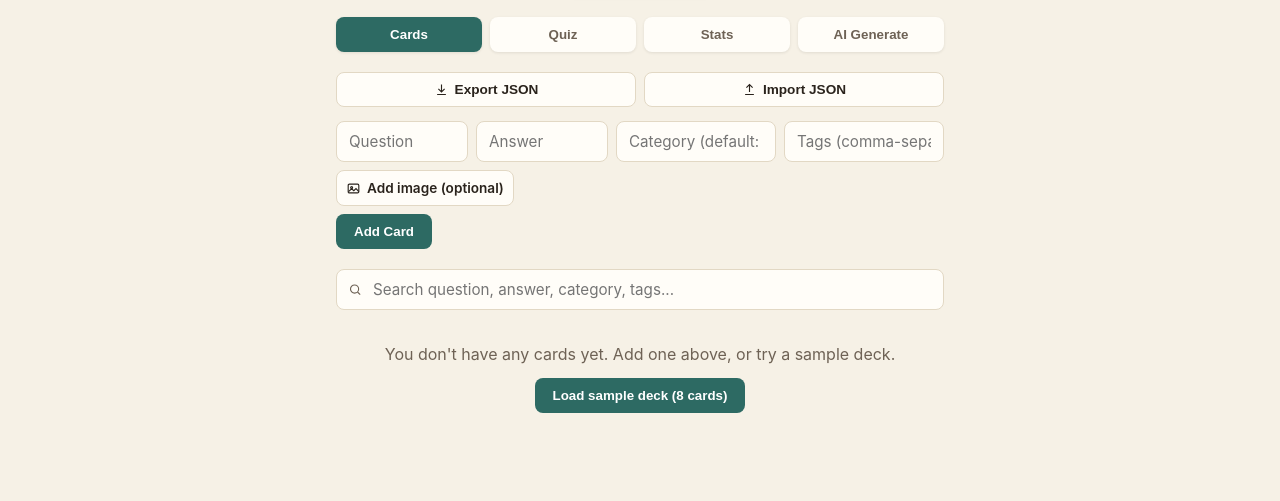
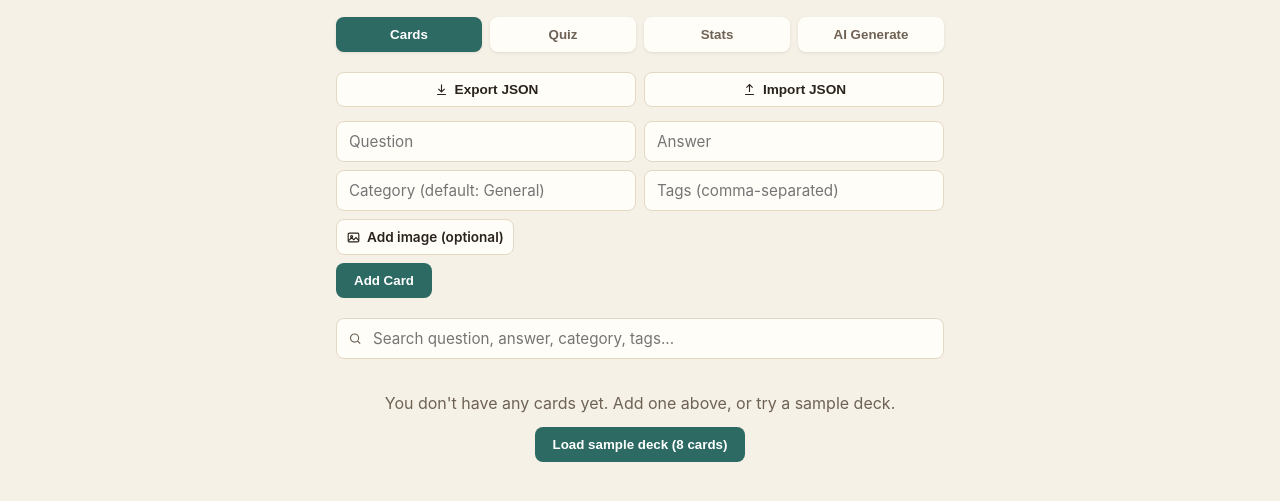
Before and after one commit to AlexandraMoldovan95/flashcards, a plain HTML site: page index.html in a window 1280 px wide. Shown: the part 139-640 px from the top of the page. Drawn offline with Linux system fonts and the light colour scheme.

Commit message:
cards: add-card inputs two per row, placeholders no longer cut off
With all four inputs on one row, Category and Tags were 160 px wide and showed
"Category (default: G" and "Tags (comma-separa". They now sit two per row (Question +
Answer, Category + Tags) at equal width. Measured: every placeholder fits its input at
1440, 390 and 320 px; phones keep one input per row as before.

Co-Authored-By: Claude Opus 5.5 <noreply@anthropic.com>

```diff
--- a/styles.css
+++ b/styles.css
@@ -334,8 +334,10 @@
     flex-wrap: wrap;
   }
 
+  /* Two inputs per row (Question + Answer, then Category + Tags): with all four on one row,
+     Category and Tags were 160px wide and their placeholders were cut off. */
   .add-card-form input {
-    flex: 1;
+    flex: 1 1 calc(50% - 4px);
     min-width: 120px;
     padding: 10px 12px;
     border: 1px solid var(--color-border);
@@ -348,11 +350,6 @@
 
   input[type="checkbox"], input[type="radio"] {
     accent-color: var(--color-primary);
-  }
-
-  .add-card-form input#category-input,
-  .add-card-form input#tags-input {
-    flex: 0 1 160px;
   }
 
   .add-card-form button[type="submit"] {
```
